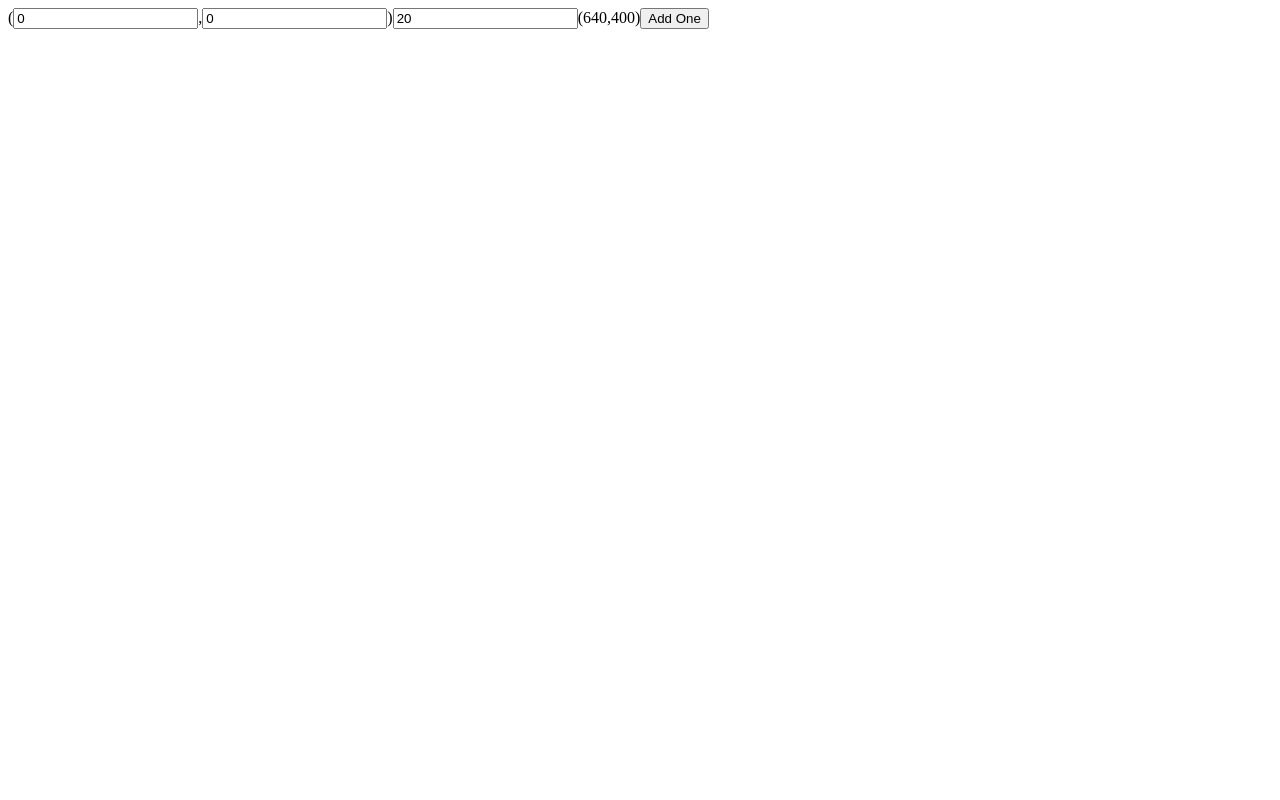
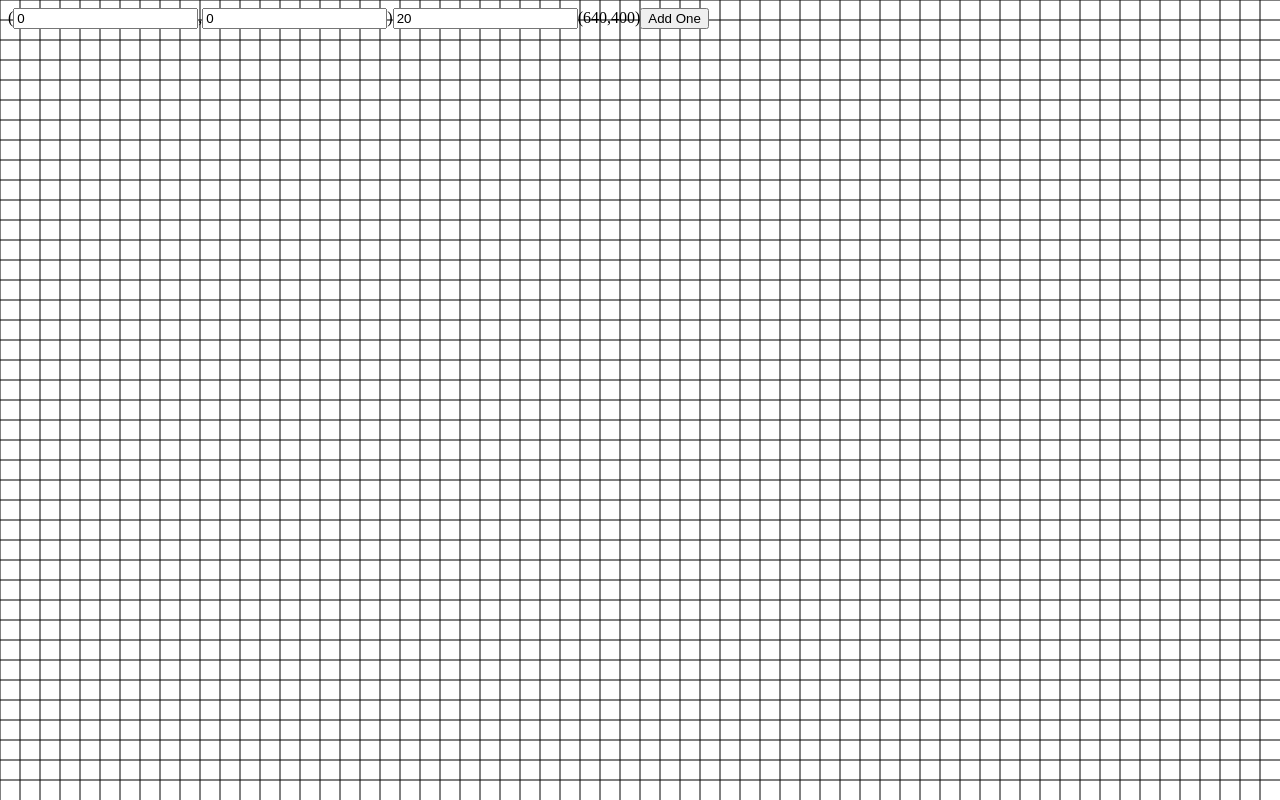
Before and after one commit to mjmena/ggp-2018, a React (Create React App) app: page / in a window 1280 px wide. Built offline with nearby package versions, Linux system fonts and the light colour scheme.

Commit message:
Display a simple zoomable grid
Grid is currently unaffected by the current offset

```diff
--- a/package.json
+++ b/package.json
@@ -4,9 +4,11 @@
   "private": true,
   "dependencies": {
     "@types/jest": "23.3.13",
+    "@types/lodash": "^4.14.120",
     "@types/node": "10.12.18",
     "@types/react": "16.7.20",
     "@types/react-dom": "16.0.11",
+    "lodash": "^4.17.11",
     "react": "^16.8.0-alpha.1",
     "react-dnd": "^7.0.2",
     "react-dnd-html5-backend": "^7.0.2",
@@ -30,6 +32,7 @@
     "not op_mini all"
   ],
   "devDependencies": {
-    "prettier": "1.16.1"
+    "prettier": "1.16.1",
+    "tslint": "^5.12.1"
   }
 }
--- a/src/App.tsx
+++ b/src/App.tsx
@@ -3,6 +3,7 @@ import useOffset from "./hooks/useOffset";
 import { Vector, Entity } from "./types";
 import DebugToolbar from "./DebugToolbar";
 import useViewport from "./hooks/useViewport";
+import Grid from "./Grid";
 
 interface EntityAction {
   type: "add" | "remove";
@@ -59,6 +60,7 @@ function App() {
 
   return (
     <>
+      <Grid viewport={viewport} offset={offset} spacing={spacing} />
       <DebugToolbar
         spacing={spacing}
         setSpacing={setSpacing}
--- a/src/DebugToolbar.tsx
+++ b/src/DebugToolbar.tsx
@@ -18,8 +18,9 @@ const DebugToolbar = ({ offset, setOffset, spacing, setSpacing }: Props) => {
 
   return (
     <>
-      (<input type="number" onInput={changeOffsetX} value={offset.x} />,
-      <input type="number" onInput={changeOffsetY} value={offset.y} />)
+      (<input type="number" onInput={changeOffsetX} step={5} value={offset.x} />
+      ,
+      <input type="number" onInput={changeOffsetY} step={5} value={offset.y} />)
       <input type="number" onInput={changeSpacing} value={spacing} />
     </>
   );
--- /dev/null
+++ b/src/Grid.tsx
@@ -0,0 +1,30 @@
+import React from "react";
+import { Vector } from "./types";
+import { range } from "lodash";
+
+type Props = {
+  viewport: Vector;
+  offset: Vector;
+  spacing: number;
+};
+
+function Grid({ viewport, offset, spacing }: Props) {
+  const lats = range(0, viewport.x, spacing).map(x => (
+    <line x1={x} y1={0} x2={x} y2={viewport.y} stroke="black" />
+  ));
+  const longs = range(0, viewport.y, spacing).map(y => (
+    <line x1={0} y1={y} x2={viewport.x} y2={y} stroke="black" />
+  ));
+  return (
+    <svg
+      height={viewport.y}
+      width={viewport.x}
+      style={{ position: "absolute", top: 0, left: 0, zIndex: -10 }}
+    >
+      {lats}
+      {longs}
+    </svg>
+  );
+}
+
+export default React.memo(Grid);
```
Also changed, not shown: 1 other file (tests, documents, lock files or other folders).
